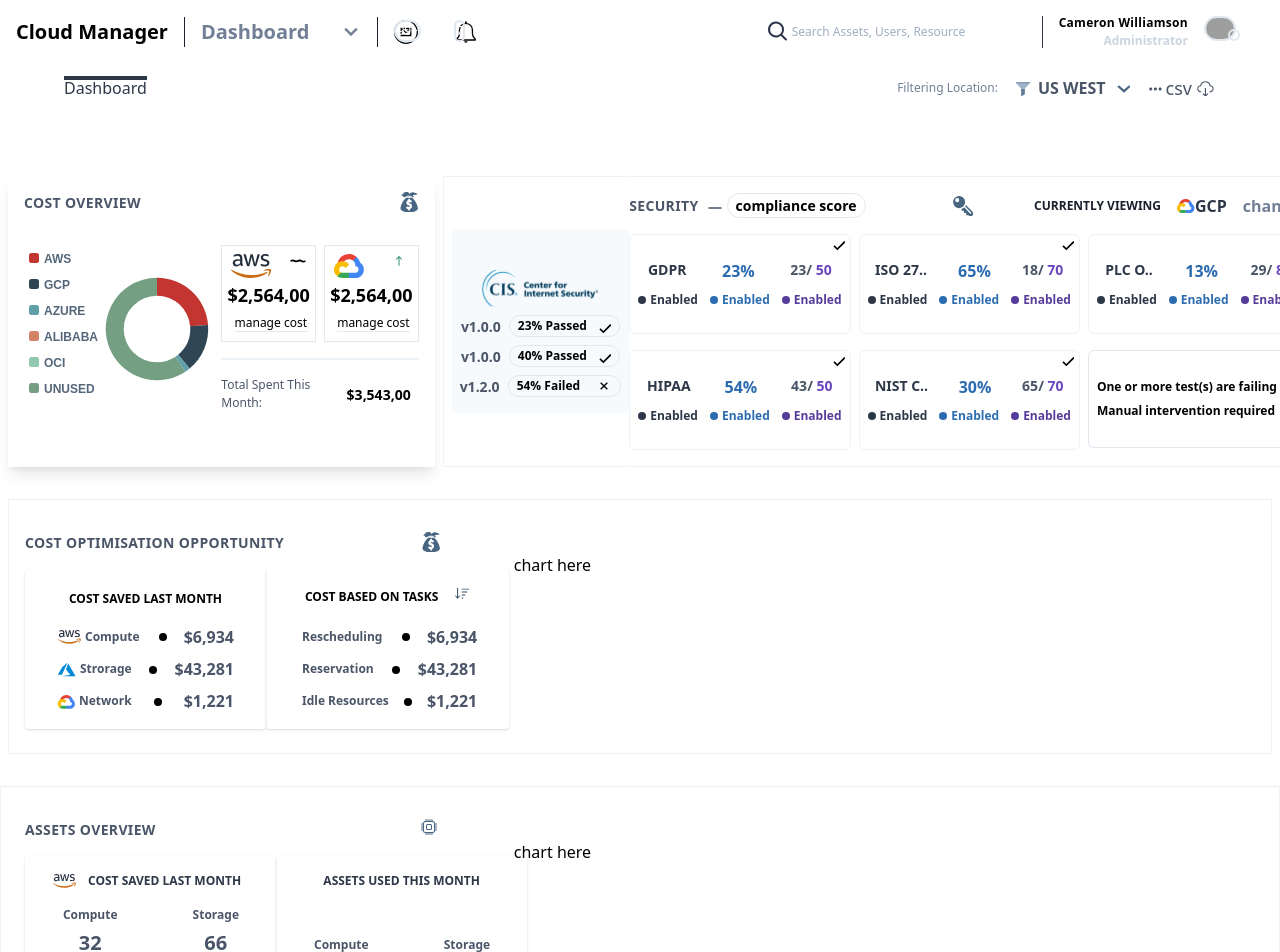
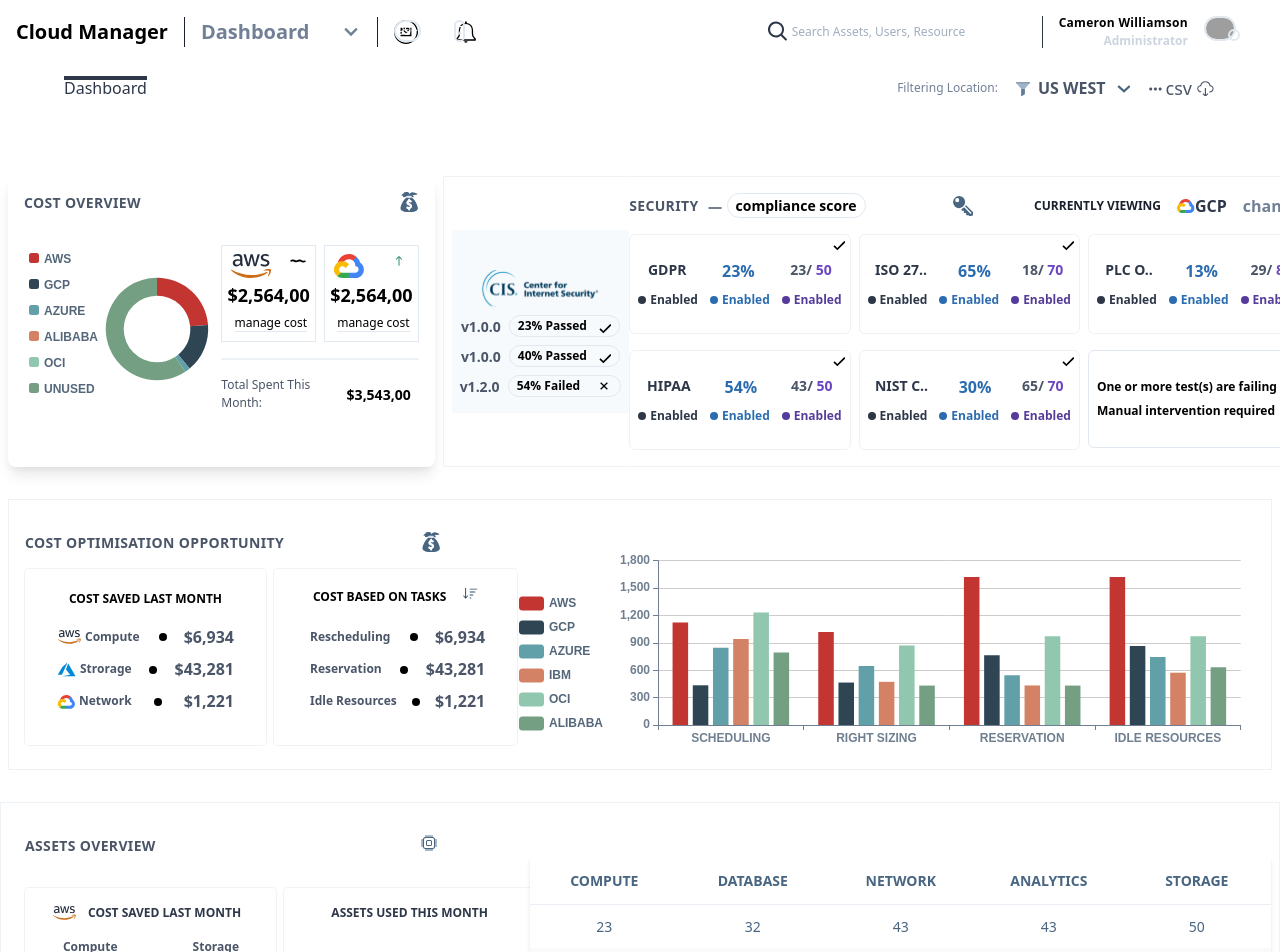
Before and after one commit to shegx01/CloudManagerClient, a Vue app: page / in a window 1280 px wide. Shown: the top 952 px of the page. Built offline with nearby package versions, Linux system fonts and the light colour scheme; grey boxes are pictures that could not be loaded.

Commit message:
dashboard table implemented

```diff
--- a/package.json
+++ b/package.json
@@ -10,6 +10,7 @@
   "dependencies": {
     "core-js": "^3.6.5",
     "echarts": "^4.8.0",
+    "element-ui": "^2.13.2",
     "google-fonts-webpack-plugin": "^0.4.4",
     "tailwindcss": "^1.4.6",
     "vue": "^2.6.11",
--- a/src/App.vue
+++ b/src/App.vue
@@ -20,4 +20,16 @@
 .echarts {
   width: 100% !important;
 }
+.el-table td {
+  border-bottom: unset !important;
+  padding-top: 10px !important;
+  padding-bottom: 10px !important;
+  text-align: center !important;
+  color: #486581;
+  font-weight: semibold;
+}
+.el-table th {
+  text-align: center !important;
+  color: #486581;
+}
 </style>
--- a/src/views/CostManagement.vue
+++ b/src/views/CostManagement.vue
@@ -23,16 +23,16 @@
             >
             <div>
               <span
-                class="font-semibold text-gray-700  text-xs border-b pb-px2 border-gray-700"
+                class="font-semibold text-gray-700  text-xs border-b pb-px2 border-gray-300"
                 >change</span
               >
             </div>
           </div>
           <div
-            class="px-4 py-1 rounded flex items-center font-semibold bg-gray-lightest tracking-wider"
+            class="px-4 py-2  flex items-center font-semibold bg-gray-200 rounded-sm tracking-wider"
           >
             <span
-              class="text-xs font-semibold tracking-wider text-gray-800 uppercase"
+              class="text-xs font-semibold tracking-wider text-gray-700 uppercase"
               >services</span
             >
             <div class="ml-4">
@@ -57,7 +57,7 @@
         >
           <!-- monthly spend card-->
           <div
-            class="flex flex-col max-w-lg rounded shadow items-center pt-4 lg:max-w-sm lg:shadow-lg"
+            class="flex flex-col max-w-lg rounded shadow-xs items-center pt-4 lg:max-w-sm"
           >
             <div class="flex w-full ml-6">
               <span
@@ -95,7 +95,7 @@
           <!-- highest spent card card-->
 
           <div
-            class="flex flex-col max-w-lg rounded shadow items-center pt-4 lg:max-w-sm lg:mt-10 lg:shadow-lg"
+            class="flex flex-col max-w-lg rounded shadow-xs items-center pt-4 lg:max-w-sm lg:mt-10"
           >
             <div class="flex w-full ml-6">
               <span
@@ -163,7 +163,7 @@
           textStyle: {
             color: '#0C6B58',
             borderRadius: 3,
-            fontWeight: 'semibold'
+            fontWeight: 'normal'
           },
           borderColor: '#8EEDC7'
         },
@@ -203,7 +203,7 @@
             }
           },
           axisLabel: {
-            fontWeight: 500
+            fontWeight: 700
           }
         },
         yAxis: {
@@ -216,7 +216,7 @@
             }
           },
           axisLabel: {
-            fontWeight: 500
+            fontWeight: 700
           }
         },
         series: [
--- a/src/views/Dashboard.vue
+++ b/src/views/Dashboard.vue
@@ -6,7 +6,7 @@
     <div class="flex flex-wrap lg:flex-no-wrap mt-16">
       <!-- cost overview  -->
       <div class=" bg-white flex flex-shrink-0 w-4/6 lg:w-2/6 lg:mx-2 ">
-        <div class="rounded-sm bg-app-cardBg-100 w-full lg:shadow-lg">
+        <div class="rounded-lg bg-app-cardBg-100 w-full lg:shadow-lg">
           <div class="flex justify-between w-full px-4 pt-4">
             <span
               class="font-semibold text-gray-700 tracking-wide text-sm uppercase"
@@ -60,7 +60,7 @@
           <div class="flex w-full mt-4 p-4 bg-app-cardBg">
             <!-- chart -->
             <div class="w-1/2">
-              <v-chart :options="options" autoresize />
+              <v-chart :options="overviewOptions" autoresize />
             </div>
             <!-- cards -->
             <div class="w-1/2 ">
@@ -736,7 +736,9 @@
           class="pt-4 flex w-full flex-shrink-0 px-4 justify-around  lg:w-2/5"
         >
           <!-- expenses card-->
-          <div class="flex flex-col max-w-xs rounded shadow items-center py-4">
+          <div
+            class="flex flex-col max-w-xs rounded shadow-xs items-center py-4"
+          >
             <div>
               <span
                 class="text-success-darkest text-xs py-px2 px-2 bg-success-lightest rounded-full uppercase font-semibold"
@@ -894,7 +896,9 @@
           </div>
           <!-- cost card-->
 
-          <div class="flex flex-col max-w-xs  rounded shadow items-center py-4">
+          <div
+            class="flex flex-col max-w-xs  rounded shadow-xs items-center py-4 ml-2"
+          >
             <div class="flex items-center justify-between">
               <span
                 class="text-success-darkest text-xs py-px2 px-2 bg-success-lightest rounded-full uppercase font-semibold"
@@ -983,7 +987,10 @@
             </div>
           </div>
         </div>
-        <div>chart here</div>
+        <!-- optimisation graph -->
+        <div class="flex w-full h-48 ml-3 mt-16 lg:w-3/5 lg:ml-0 lg:mt-0">
+          <v-chart :options="optimisationOptions" autoresize />
+        </div>
       </div>
     </div>
 
@@ -1008,10 +1015,12 @@
       </div>
       <div class="flex flex-wrap w-full">
         <div
-          class="pt-4 flex w-full flex-shrink-0 px-4 justify-around  lg:w-2/5"
+          class="pt-4 flex w-full flex-shrink-0 px-4 justify-around  lg:w-2/5 lg:mt-4"
         >
           <!-- assets used card-->
-          <div class="flex flex-col max-w-xs rounded shadow items-center pt-4">
+          <div
+            class="flex flex-col max-w-xs rounded shadow-xs items-center pt-4 h-64"
+          >
             <div class="flex items-center">
               <div class="pr-1">
                 <svg
@@ -1110,17 +1119,19 @@
                 </div>
               </div>
             </div>
-            <div class="bg-gray-lightest w-full py-2 mt-2 flex pr-4">
+            <div class="bg-gray-lightest w-full py-2 flex pr-4 mt-auto">
               <span
                 class="text-gray-800 text-xs font-semibold
-              pb-1 border-b border-gray-500 ml-auto"
+              pb-1 border-b border-gray-300 ml-auto"
               >
                 change service
               </span>
             </div>
           </div>
           <!-- cost card-->
-          <div class="flex flex-col max-w-xs rounded shadow items-center pt-4">
+          <div
+            class="flex flex-col max-w-xs rounded shadow-xs items-center pt-4 h-64 ml-2"
+          >
             <div class="flex items-center">
               <span
                 class="text-gray-800 text-xs py-px2 px-2 bg-gray-lightest rounded-full uppercase font-semibold items-center justify-center"
@@ -1193,7 +1204,27 @@
             </div>
           </div>
         </div>
-        <div>chart here</div>
+        <div class="flex w-full lg:w-3/5 px-6 pt-12 lg:pt-0 lg:px-0 lg:pl-4">
+          <div class="shadow-md flex w-full rounded">
+            <el-table
+              :data="tableData"
+              stripe
+              :border="false"
+              style="width: 100%"
+            >
+              <el-table-column prop="compute" label="COMPUTE" width="">
+              </el-table-column>
+              <el-table-column prop="database" label="DATABASE" width="">
+              </el-table-column>
+              <el-table-column prop="network" label="NETWORK" width="">
+              </el-table-column>
+              <el-table-column prop="analytics" label="ANALYTICS" width="">
+              </el-table-column>
+              <el-table-column prop="storage" label="STORAGE">
+              </el-table-column>
+            </el-table>
+          </div>
+        </div>
       </div>
     </div>
   </div>
@@ -1208,7 +1239,7 @@
   },
   data() {
     return {
-      options: {
+      overviewOptions: {
         tooltip: {
           trigger: 'item',
           backgroundColor: '#EFFCF6',
@@ -1216,7 +1247,7 @@
           textStyle: {
             color: '#0C6B58',
             borderRadius: 3,
-            fontWeight: 'semibold'
+            fontWeight: 'normal'
           },
           borderColor: '#8EEDC7',
           formatter: '{a} <br/>{b} &bullet; {c}'
@@ -1265,7 +1296,161 @@
             left: '35%'
           }
         ]
-      }
+      },
+      optimisationOptions: {
+        legend: {
+          textStyle: {
+            color: '#54677A',
+            fontWeight: 600,
+            padding: [0, 22, 0, 0],
+            top: '0'
+          },
+          orient: 'vertical',
+          top: '20%',
+          left: '0'
+        },
+        tooltip: {
+          backgroundColor: '#EFFCF6',
+          borderWidth: '1',
+          textStyle: {
+            color: '#0C6B58',
+            borderRadius: 3,
+            fontWeight: 'normal'
+          },
+          borderColor: '#8EEDC7'
+        },
+        dataset: {
+          dimensions: [
+            'services',
+            'AWS',
+            'GCP',
+            'AZURE',
+            'IBM',
+            'OCI',
+            'ALIBABA'
+          ],
+          source: [
+            {
+              services: 'SCHEDULING',
+              AWS: 1123,
+              GCP: 435,
+              AZURE: 845,
+              IBM: 943,
+              OCI: 1232,
+              ALIBABA: 793
+            },
+            {
+              services: 'RIGHT SIZING',
+              AWS: 1020,
+              GCP: 465,
+              AZURE: 645,
+              IBM: 473,
+              OCI: 872,
+              ALIBABA: 432
+            },
+            {
+              services: 'RESERVATION',
+              AWS: 1620,
+              GCP: 765,
+              AZURE: 545,
+              IBM: 433,
+              OCI: 972,
+              ALIBABA: 432
+            },
+            {
+              services: 'IDLE RESOURCES',
+              AWS: 1620,
+              GCP: 865,
+              AZURE: 745,
+              IBM: 573,
+              OCI: 972,
+              ALIBABA: 632
+            }
+          ]
+        },
+        xAxis: {
+          type: 'category',
+          axisLine: {
+            lineStyle: {
+              color: 'rgba(111, 127, 144, 1)'
+            }
+          },
+          axisLabel: {
+            fontWeight: 700
+          }
+        },
+        yAxis: {
+          axisLine: {
+            lineStyle: {
+              color: 'rgba(111, 127, 144, 1)'
+            }
+          },
+          axisLabel: {
+            fontWeight: 700
+          }
+        },
+        grid: {
+          right: '4%',
+          top: '4%',
+          left: '14%',
+          bottom: '0',
+          containLabel: true
+        },
+        // Declare several bar series, each will be mapped
+        // to a column of dataset.source by default.
+        series: [
+          { type: 'bar' },
+          { type: 'bar' },
+          { type: 'bar' },
+          { type: 'bar' },
+          { type: 'bar' },
+          { type: 'bar' }
+        ]
+      },
+      tableData: [
+        {
+          compute: 23,
+          database: 32,
+          network: 43,
+          analytics: 43,
+          storage: 50
+        },
+        {
+          compute: 90,
+          database: 12,
+          network: 43,
+          analytics: 60,
+          storage: 50
+        },
+        {
+          compute: 33,
+          database: 12,
+          network: 13,
+          analytics: 43,
+          storage: 70
+        },
+        {
+          compute: 43,
+          database: 32,
+          network: 13,
+          analytics: 73,
+          storage: 10
+        },
+        {
+          compute: 23,
+          database: 12,
+          network: 23,
+          analytics: 73,
+          storage: 20
+        },
+        {
+          compute: 13,
+          database: 2,
+          network: 13,
+          analytics: 21,
+          storage: 22
+        }
+      ]
     }
   }
 }
@@ -1284,6 +1469,7 @@
   right: 5px;
 }
 .echarts {
-  height: 168px !important;
+  height: 100% !important;
+  min-height: 168px;
 }
 </style>
```
Also changed, not shown: src/main.js (+6 -1 lines), 1 other file (tests, documents, lock files or other folders).
